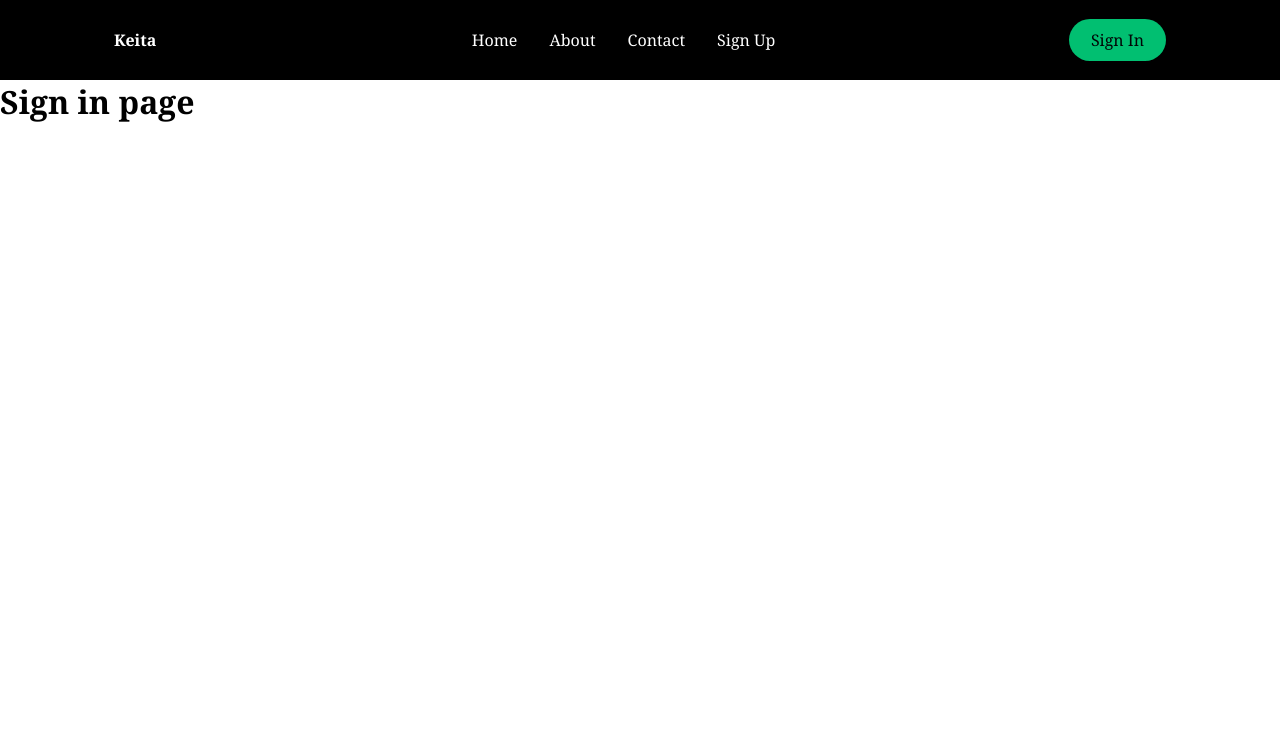
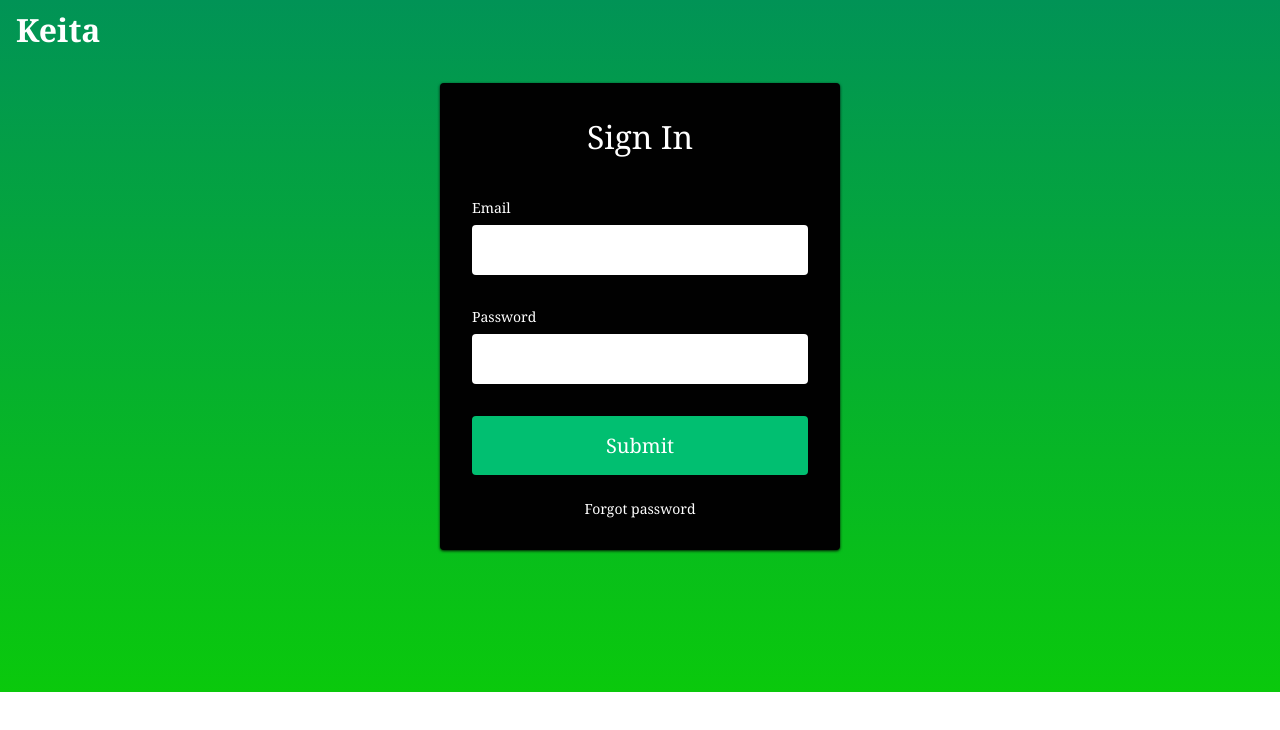
Before and after one commit to modibokeita/my-alx-portfolio, a React app in the folder online-shop/: page /signin in a window 1280 px wide. Shown: the top 730 px of the page. Built offline with nearby package versions, Linux system fonts and the light colour scheme; the HTML template or start-up script is replaced by a standard one.

Commit message:
sign in Component

```diff
--- /dev/null
+++ b/online-shop/src/components/Signin/SigninElements.jsx
@@ -0,0 +1,102 @@
+import styled from "styled-components";
+
+import {Link} from "react-router-dom"
+
+export const Contenair = styled.div`
+    min-height: 692px;
+    bottom: 0;
+    left: 0;
+    right: 0;
+    top: 0;
+    z-index: 0;
+    overflow: hidden;
+    background: linear-gradient(
+        180deg, rgba(1, 147, 86, 1) 0%,
+        rgba(10, 201, 12, 1) 100%
+    );
+`
+
+export const FormWrap = styled.div`
+    height: 100%;
+    display: flex;
+    flex-direction: column;
+    justify-content: center;
+
+    @media screen and (min-width: 480px) {
+
+        height: 80%;
+    }
+`
+export const Icon = styled(Link)`
+    margin-left: 32px;
+    margin-top: 32px;
+    text-decoration: none;
+    color: #fff;
+    font-weight: 700;
+    font-size: 32px;
+
+    @media screen and (min-width: 480px) {
+        margin-left: 16px;
+        margin-top: 8px;
+    }
+`
+
+export const FormContent = styled.div`
+    height: 100%;
+    display: flex;
+    flex-direction: column;
+    justify-content: center;
+
+    @media screen and (min-width: 480px) {
+        padding: 32px;
+    }
+`
+export const Form = styled.form`
+    background: #010101;
+    max-width: 400px;
+    height: auto;
+    width: 100%;
+    z-index: 1;
+    display: grid;
+    margin: 0 auto;
+    padding: 80px 32px;
+    border-radius: 4px;
+    box-shadow: 0 1px 3px rgba(0, 0, 0, 0.9);
+
+    @media screen and (min-width: 400px) {
+        padding: 32px 32px;
+    }
+`
+export const FormH1 = styled.h1`
+    margin-bottom: 40px;
+    color: #fff;
+    font-size: 20;
+    font-weight: 400;
+    text-align: center;
+`
+export const FormLabel = styled.label`
+    margin-bottom: 8px;
+    font-size: 14px;
+    color: #fff;
+`
+export const FormInput = styled.input`
+    padding: 16px 16px;
+    margin-bottom: 32px;
+    border: none;
+    border-radius: 4px;
+`
+export const FormButton = styled.button`
+    background: #01bf71;
+    padding: 16px 0px;
+    border: none;
+    border-radius: 4px;
+    color: #fff;
+    font-size: 20px;
+    cursor: pointer;
+`
+export const Text = styled.span`
+    text-align: center;
+    margin-top: 24px;
+    color: #fff;
+    font-size: 14px;
+`
--- /dev/null
+++ b/online-shop/src/components/Signin/index.jsx
@@ -0,0 +1,28 @@
+import {Contenair, Form,
+    FormButton, FormContent, FormH1,
+    FormInput, FormWrap, FormLabel, Icon, Text
+} from "./SigninElements"
+
+const Signin = () => {
+  return (
+    <Contenair>
+        <FormWrap>
+            <Icon to="/">Keita</Icon>
+            <FormContent>
+                <Form action="#">
+                    <FormH1> Sign In</FormH1>
+                    <FormLabel htmlFor="for">Email</FormLabel>
+                    <FormInput type="email" required />
+                    <FormLabel htmlFor="for">Password</FormLabel>
+                    <FormInput type="password" required />
+                    <FormButton type="submit">Submit</FormButton>
+                    <Text>Forgot password</Text>
+
+                </Form>
+            </FormContent>
+        </FormWrap>
+    </Contenair>
+  )
+}
+
+export default Signin
--- a/online-shop/src/pages/signin.jsx
+++ b/online-shop/src/pages/signin.jsx
@@ -1,12 +1,12 @@
-import Navbar from "../components/NavBar"
+
+import Signin from "../components/Signin"
 
 
 const SigninPage = () => {
   return (
-    <div>
-        <Navbar />
-        <h1>Sign in page</h1>
-    </div>
+    <>
+        <Signin />
+    </>
   )
 }
 
```
